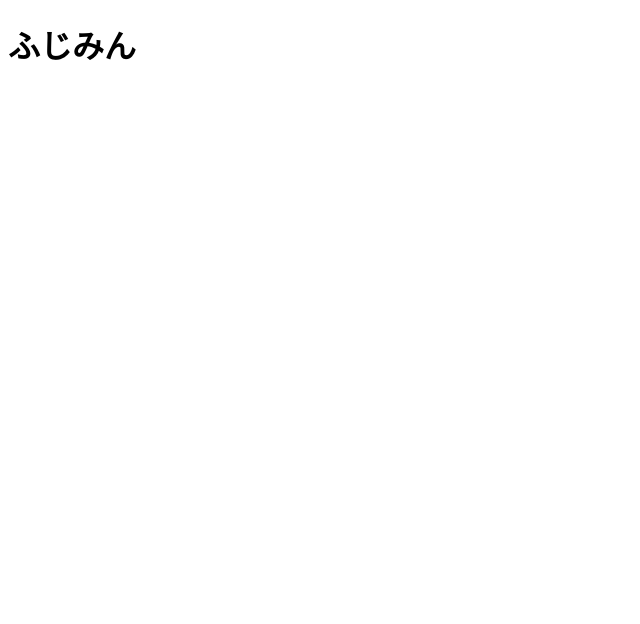
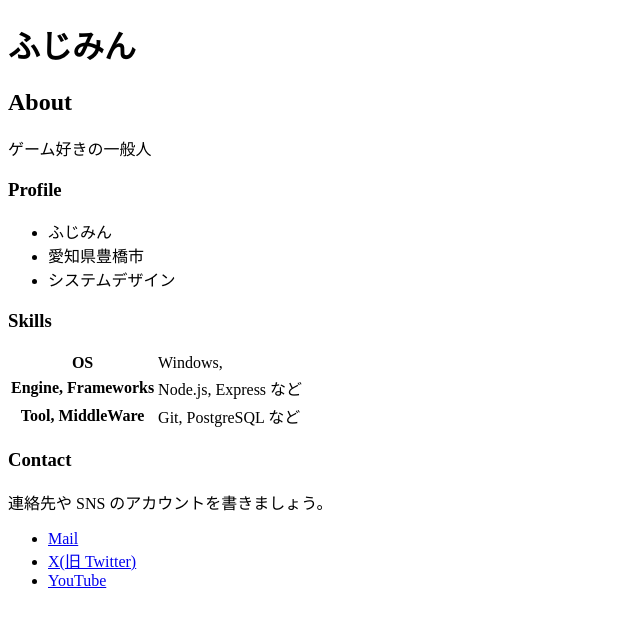
Before and after one commit to fjm-ARPK/fjm-ARPK.github.io, a plain HTML site: page index.html in a window 1280 px wide. Shown: the whole page, without its empty margins (0-640 px from the left). Drawn offline with Linux system fonts and the light colour scheme.

Commit message:
ポートフォリオに必要な情報を一部追加

```diff
--- a/index.html
+++ b/index.html
@@ -7,5 +7,77 @@
   </head>
   <body>
     <h1>ふじみん</h1>
+
+    <h2>About</h2>
+    <p>
+      ゲーム好きの一般人
+    </p>
+
+    <h3>Profile</h3>
+    <ul>
+      <li>ふじみん</li>
+      <li>愛知県豊橋市</li>
+      <li>システムデザイン</li>
+    </ul>
+
+    <h3>Skills</h3>
+    <table>
+      <tr>
+        <th>OS</th>
+        <td>Windows,</td>
+      </tr>
+      <tr>
+        <th>Engine, Frameworks</th>
+        <td>Node.js, Express など</td>
+      </tr>
+      <tr>
+        <th>Tool, MiddleWare</th>
+        <td>Git, PostgreSQL など</td>
+      </tr>
+    </table>
+
+    <!--
+    <h3>Works</h3>
+    <p>アピールできる活動内容を書きましょう。</p>
+    <ul>
+      <li><a href="https://github.com/">GitHub</a></li>
+      <li><a href="https://qiita.com/">Qiita</a></li>
+      <li><a href="https://zenn.dev/">Zenn</a></li>
+      <li>
+        作った作品
+        <ul>
+          <li><a href="https://example.com/">作品 1</a></li>
+          <li><a href="https://example.com/">作品 2</a></li>
+        </ul>
+      </li>
+    </ul>
+    -->
+
+    <h3>Contact</h3>
+    <p>連絡先や SNS のアカウントを書きましょう。</p>
+    <ul>
+      <li><a href="mailto:krnt.mnj@gmail.com">Mail</a></li>
+      <li><a href="https://x.com/Twinkle_mican">X(旧 Twitter)</a></li>
+      <li><a href="https://www.youtube.com/@fjmGameLog">YouTube</a></li>
+    </ul>
+
+    <!--
+    <h3>History</h3>
+    <p>学歴、職歴、アルバイト、インターン経験など。</p>
+    <table>
+      <tr>
+        <th>2019 年</th>
+        <td><a href="https://dwango.co.jp/">株式会社ドワンゴ</a> 入社</td>
+      </tr>
+      <tr>
+        <th>2018 年</th>
+        <td>学校法人角川ドワンゴ学園 <a href="https://nnn.ed.jp/">N高等学校</a> 卒業</td>
+      </tr>
+      <tr>
+        <th>20XX 年</th>
+        <td>表彰、受賞歴、メディア掲載記事などあれば</td>
+      </tr>
+    </table>
+    -->
   </body>
 </html>
```
